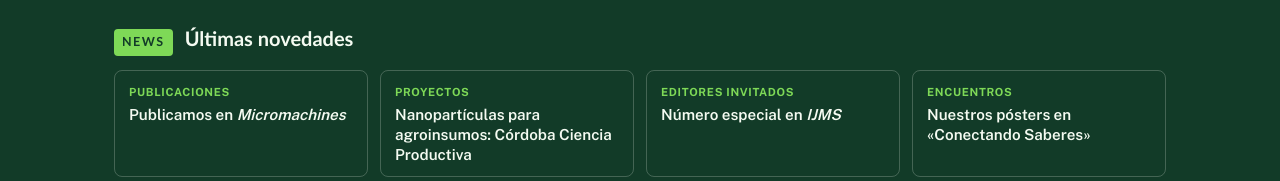
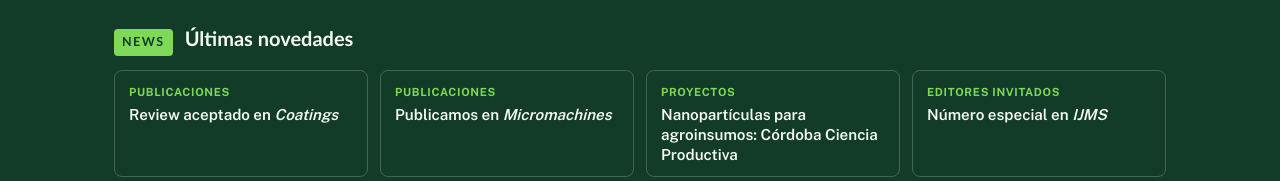
Before and after one commit to Bio-Nano/bio-nano.github.io, a plain HTML site: page index.html in a window 1280 px wide. Shown: the part 771-952 px from the top of the page. Drawn offline with nearby package versions, Linux system fonts and the light colour scheme; a web font is replaced by a local one.

Commit message:
Add files via upload

```diff
--- a/index.html
+++ b/index.html
@@ -397,6 +397,7 @@ a.tile:hover svg{color:var(--on-dark)}
     <div class="wrap">
       <h2 id="ultimas-t"><span>News</span> Últimas novedades</h2>
       <ul class="ult">
+        <li><a href="#n-coatings"><span class="tag">Publicaciones</span><b>Review aceptado en <i>Coatings</i></b></a></li>
         <li><a href="#n-micromachines"><span class="tag">Publicaciones</span><b>Publicamos en <i>Micromachines</i></b></a></li>
         <li><a href="#n-radio"><span class="tag">Proyectos</span><b>Nanopartículas para agroinsumos: Córdoba Ciencia Productiva</b></a></li>
         <li><a href="#n-ijms"><span class="tag">Editores invitados</span><b>Número especial en <i>IJMS</i></b></a></li>
@@ -682,6 +683,7 @@ a.tile:hover svg{color:var(--on-dark)}
       <div id="pub-lista">
       <h3 class="pub-y">2026</h3>
       <ul class="pubs">
+        <li><div><span class="tag">Superficies antimicrobianas</span><h4 lang="en">Multifunctional Antimicrobial Thin Films Based on Biopolymer-Nanomaterial Hybrids: Surface Design, Antibiofilm Activity and Photothermal Approaches</h4><p class="aut">N. S. Santamaría; F. E. Marín Payares; A. S. Farioli; L. Ruffino; D. F. Acevedo; E. I. Yslas</p><p class="meta"><i>Coatings</i>, 2026 · En prensa</p></div></li>
         <li><div><span class="tag">Energía y materiales triboeléctricos</span><h4 lang="en">Triboelectric Performance and Post-Contact Transient Response of Triglyceride–Sulfur Copolymer Paired with Waste-Derived Materials</h4><p class="aut">P. Slobodian; J. Matyáš; R. Olejník; B. Hausnerová; M. L. Rovatta; G. Monti; D. F. Acevedo; C. A. Barbero; M. Jurča; M. Novák; M. Sádecká</p><p class="meta"><i>Micromachines</i>, 2026, 17(11), 1224</p></div><a class="pub-link" href="https://doi.org/10.3390/mi17111224" target="_blank" rel="noopener"><span class="k">DOI</span>10.3390/mi17111224</a></li>
         <li><div><span class="tag">Agroinsumos y liberación controlada</span><h4 lang="en"><a href="https://doi.org/10.3390/ijms27093863" target="_blank" rel="noopener">A Sulfur-Crosslinked Biopolymeric Matrix for Controlled Urea Release Enhances Maize Growth and Reduces Nitrogen Losses</a></h4><p class="aut">A. S. Farioli; P. C. Cavallo; D. F. Acevedo; E. I. Yslas</p><p class="meta"><i>International Journal of Molecular Sciences</i>, 2026, 27(9), 3863</p></div><a class="pub-link" href="https://doi.org/10.3390/ijms27093863" target="_blank" rel="noopener"><span class="k">DOI</span>10.3390/ijms27093863</a></li>
         <li><div><span class="tag">Nanotecnología verde y antimicrobianos</span><h4 lang="en"><a href="https://www.eurekaselect.com/article/152921" target="_blank" rel="noopener">Cornstarch-Derived ZnO Nanoparticles: A Promising Antimicrobial Agent Against <i>Pseudomonas aeruginosa</i></a></h4><p class="aut">E. Setien; D. F. Acevedo; E. I. Yslas; G. A. Monti; et al.</p><p class="meta"><i>Current Topics in Medicinal Chemistry</i>, 2026</p></div><a class="pub-link" href="https://www.eurekaselect.com/article/152921" target="_blank" rel="noopener"><span class="k">Enlace</span>eurekaselect.com</a></li>
@@ -815,6 +817,16 @@ a.tile:hover svg{color:var(--on-dark)}
     <div class="wrap">
       <h2>Novedades <span class="en" lang="en">News</span></h2>
       <ul class="news">
+        <li class="news-flyer" id="n-coatings">
+          <a class="media media--flyer media--mm" href="#publicaciones" aria-label="Ver el review en Publicaciones"><img src="media/coatings-banner.webp" alt="Esquema de la estrategia antimicrobiana jerárquica propuesta en el review Multifunctional Antimicrobial Thin Films Based on Biopolymer-Nanomaterial Hybrids, Coatings 2026" width="1240" height="627" loading="lazy"></a>
+          <div class="news-txt">
+            <span class="tag">2026 · Publicaciones</span>
+            <h3>Review aceptado en <i>Coatings</i></h3>
+            <p>Nuestro artículo de revisión sobre películas delgadas antimicrobianas fue aceptado para su publicación en <i>Coatings</i> (MDPI). Nadia Santamaría, Franklin Marín Payares, Sofía Farioli, Lucila Ruffino, Diego Acevedo y Edith Yslas analizan cómo los biopolímeros combinados con nanomateriales pueden controlar la adhesión bacteriana y la formación de biofilms. El trabajo propone una estrategia jerárquica: primero reducir la adhesión, después inactivar las bacterias que llegan a la superficie y, por último, eliminar las que persisten mediante activación fototérmica con luz infrarroja cercana.</p>
+            <p class="news-dato"><i>Coatings</i> 2026 · Aceptado el 7 de noviembre de 2026</p>
+            <div class="btns"><a class="btn btn--alt" href="#publicaciones">Ver en Publicaciones</a></div>
+          </div>
+        </li>
         <li class="news-flyer" id="n-micromachines">
           <a class="media media--flyer media--mm" href="https://doi.org/10.3390/mi17111224" target="_blank" rel="noopener" aria-label="Leer el artículo en Micromachines"><img src="media/micromachines-banner.webp" alt="Banner del artículo Triboelectric Performance and Post-Contact Transient Response of Triglyceride–Sulfur Copolymer Paired with Waste-Derived Materials, Micromachines 2026, volumen 17, número 11, 1224" width="1240" height="627" loading="lazy"></a>
           <div class="news-txt">
```
Also changed, not shown: media/coatings-banner.webp (added).
